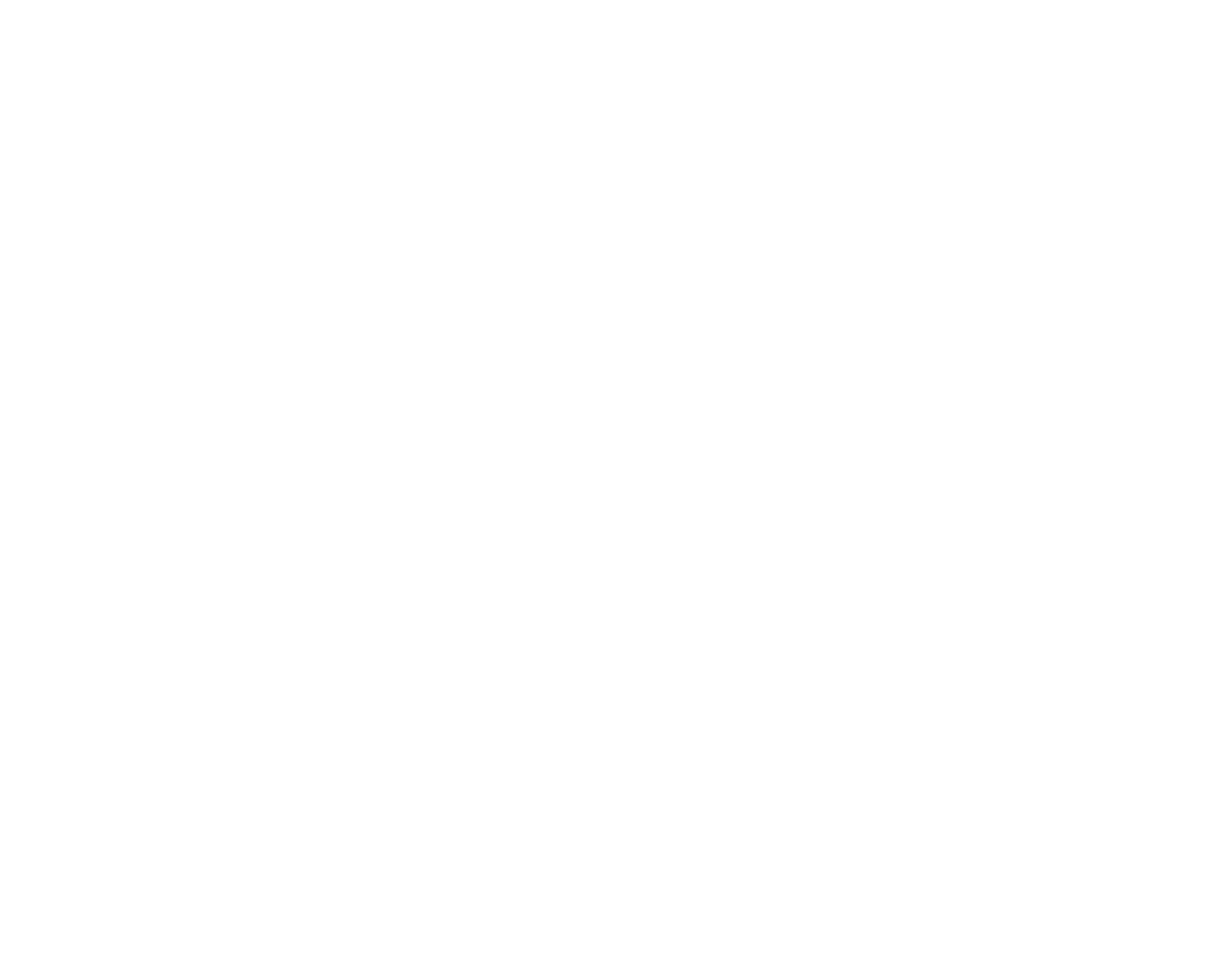
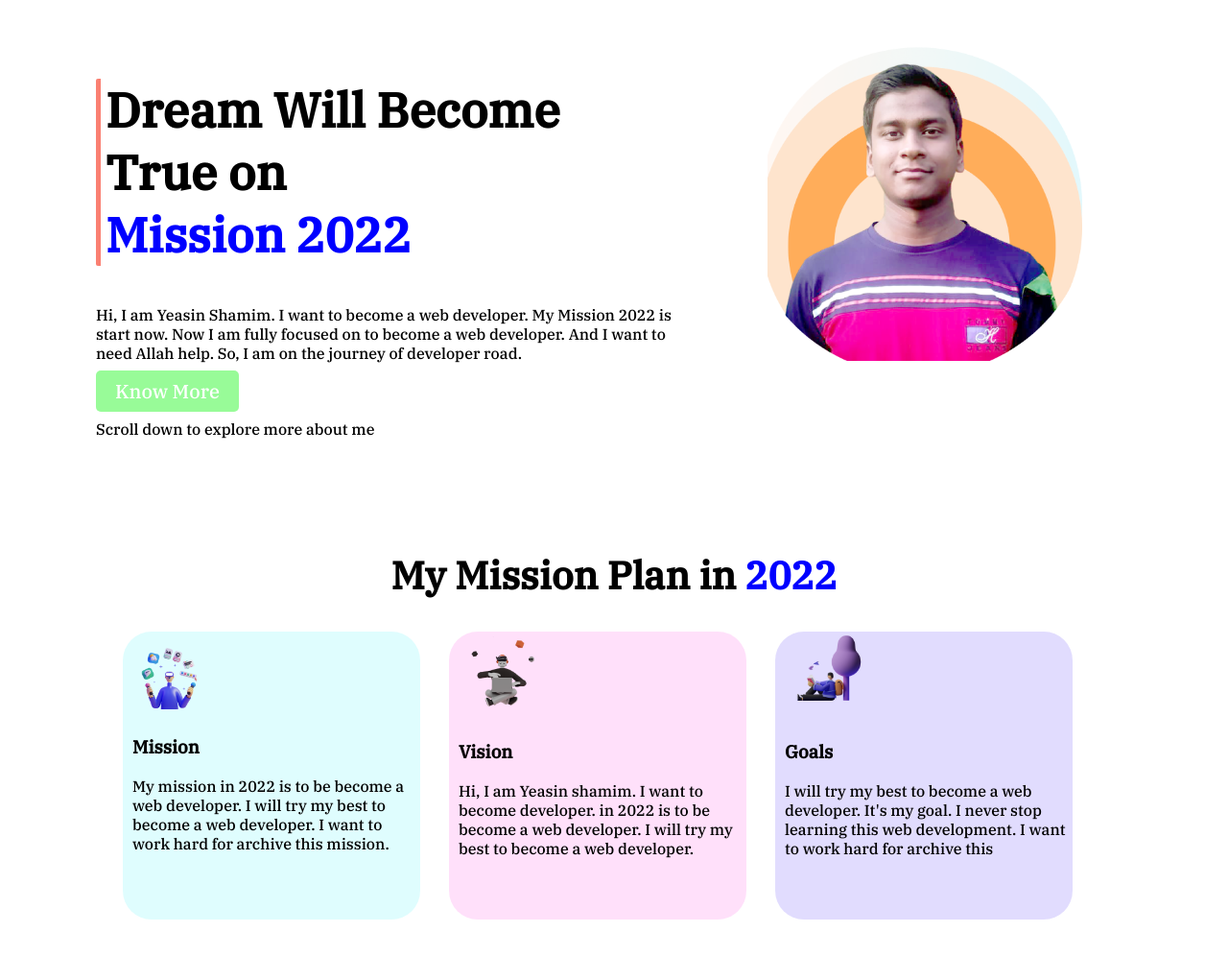
Before and after one commit to yeasinshamimdev/mission-2022-web-developer, a plain HTML site: page index.html in a window 1280 px wide. Shown: the whole page at 96% size. Before the commit the page ends 800 px from the top, so only its background shows below. Drawn offline with Linux system fonts and the light colour scheme.

Commit message:
second section done

```diff
--- a/index.html
+++ b/index.html
@@ -1,12 +1,66 @@
 <!DOCTYPE html>
 <html lang="en">
+
 <head>
     <meta charset="UTF-8">
     <meta http-equiv="X-UA-Compatible" content="IE=edge">
     <meta name="viewport" content="width=device-width, initial-scale=1.0">
     <title>Yeasin Shamim</title>
+    <link rel="preconnect" href="https://fonts.googleapis.com">
+    <link rel="preconnect" href="https://fonts.gstatic.com" crossorigin>
+    <link href="https://fonts.googleapis.com/css2?family=IBM+Plex+Serif:wght@500&display=swap" rel="stylesheet">
+    <link rel="stylesheet" href="style.css">
 </head>
+
 <body>
+    <section class="header-section">
+        <div class="header-content">
+            <h1>Dream Will Become True on <br><span class="blue-color">Mission 2022</span> </h1>
+            <p>Hi, I am Yeasin Shamim. I want to become a web developer. My Mission 2022 is start now. Now I am fully
+                focused on to become a web developer. And I want to need Allah help. So, I am on the journey of
+                developer road. </p>
+            <a class="know-more-button" target="_blank" href="https://www.facebook.com/iamy.shamim">Know More</a>
+            <p class="scorll-down">Scroll down to explore more about me</p>
+        </div>
+        <div class="header-image">
+            <img src="images/shamim.png" alt="Yeasin Shamim">
+        </div>
+    </section>
+    <section class="mission-plan-area">
+        <h1>My Mission Plan in <span class="blue-color">2022</span></h1>
+        <div class="plan-area">
+            <div class="mission-area">
+                <div class="vision-img">
+                    <img src="images/illustrator-1.png" alt="Mission">
+                </div>
+                <div class="vision-context">
+                    <h3>Mission</h3>
+                    <p>My mission in 2022 is to be become a web developer. I will try my best to become a web developer.
+                        I want to work hard for archive this mission.</p>
+                </div>
+            </div>
+            <div class="vision-area">
+                <div class="vision-img">
+                    <img src="images/illustrator-2.png" alt="vision">
+                </div>
+                <div class="vision-context">
+                    <h3>Vision</h3>
+                    <p>Hi, I am Yeasin shamim. I want to become developer. in 2022 is to be become a web developer. I
+                        will try my best to become a web developer. </p>
+                </div>
+            </div>
+            <div class="goals-area">
+                <div class="vision-img">
+                    <img src="images/illustrator-3.png" alt="Goals">
+                </div>
+                <div class="vision-context">
+                    <h3>Goals</h3>
+                    <p> I will try my best to become a web developer. It's my goal. I never stop learning this web
+                        development. I want to work hard for archive this</p>
+                </div>
+            </div>
+        </div>
+    </section>
+</body>
 
-</body>
 </html>
--- /dev/null
+++ b/style.css
@@ -0,0 +1,87 @@
+body {
+    margin: 0;
+    font-family: 'IBM Plex Serif', serif;
+}
+section{
+    margin-bottom: 100px;
+}
+/*Header Section Start */
+.header-section{
+    display: flex;
+    margin-top: 40px;
+}
+.header-content{
+    width: 50%;
+    padding-left: 100px;
+}
+.header-content h1{
+    padding-left: 5px;
+    font-size: 50px;
+    border-left: 5px solid salmon;
+    border-radius: 2px;
+}
+.blue-color{
+    color: blue;
+}
+.know-more-button{
+    text-decoration: none;
+    font-size: 20px;
+    padding: 8px 20px;
+    border-radius: 5px;
+    line-height: normal;
+    color: white;
+    background-color: palegreen
+}
+.header-image{
+    width: 40%;
+    padding-left: 100px;
+}
+.header-image img{
+    width: 70%;
+}
+/*Header Section End */
+
+/* Mission Section Start */
+.mission-plan-area{
+    width: 100%;
+}
+.mission-plan-area h1{
+    text-align: center;
+    font-size: 40px;
+    margin-top: 70px;
+}
+.plan-area{
+    display: flex;
+    margin-left: 10%;
+    margin-right: 10%;
+}
+.mission-area{
+    width: 300px;
+    height: 300px;
+    margin-right: 30px;
+    padding-left: 10px;
+    border-radius: 30px;
+    background-color: rgba(120, 247, 251, 0.24);
+}
+.vision-area{
+    width: 300px;
+    height: 300px;
+    margin-right: 30px;
+    padding-left: 10px;
+    border-radius: 30px;
+    background-color: rgba(255, 124, 233, 0.24);
+}.goals-area{
+    width: 300px;
+    height: 300px;
+    margin-right: 30px;
+    padding-left: 10px;
+    border-radius: 30px;
+    background-color: rgba(140, 120, 251, 0.26);
+}
+.vision-img{
+    width: 100%;
+}
+.vision-img img{
+    width: 30%;
+}
+/* Mission Section End */
```
Also changed, not shown: images/illustrator-1.png (added), images/illustrator-2.png (added), images/illustrator-3.png (added), images/shamim.png (added).
